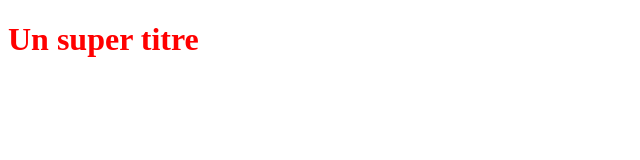
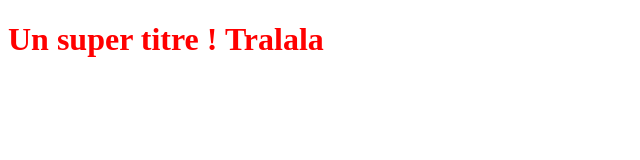
Before and after one commit to Trendia/OpenclassroomsProject, a plain HTML site: page index.html in a window 1280 px wide. Shown: the whole page, without its empty margins (0-640 px from the left). Drawn offline with Linux system fonts and the light colour scheme.

Commit message:
Modification du titre

```diff
--- a/index.html
+++ b/index.html
@@ -5,6 +5,6 @@
     <link rel="stylesheet" type="text/css" href="styles.css">
 </head>
 <body>
-    <h1>Un super titre</h1>
+    <h1>Un super titre ! Tralala</h1>
 </body>
 </html>
```
